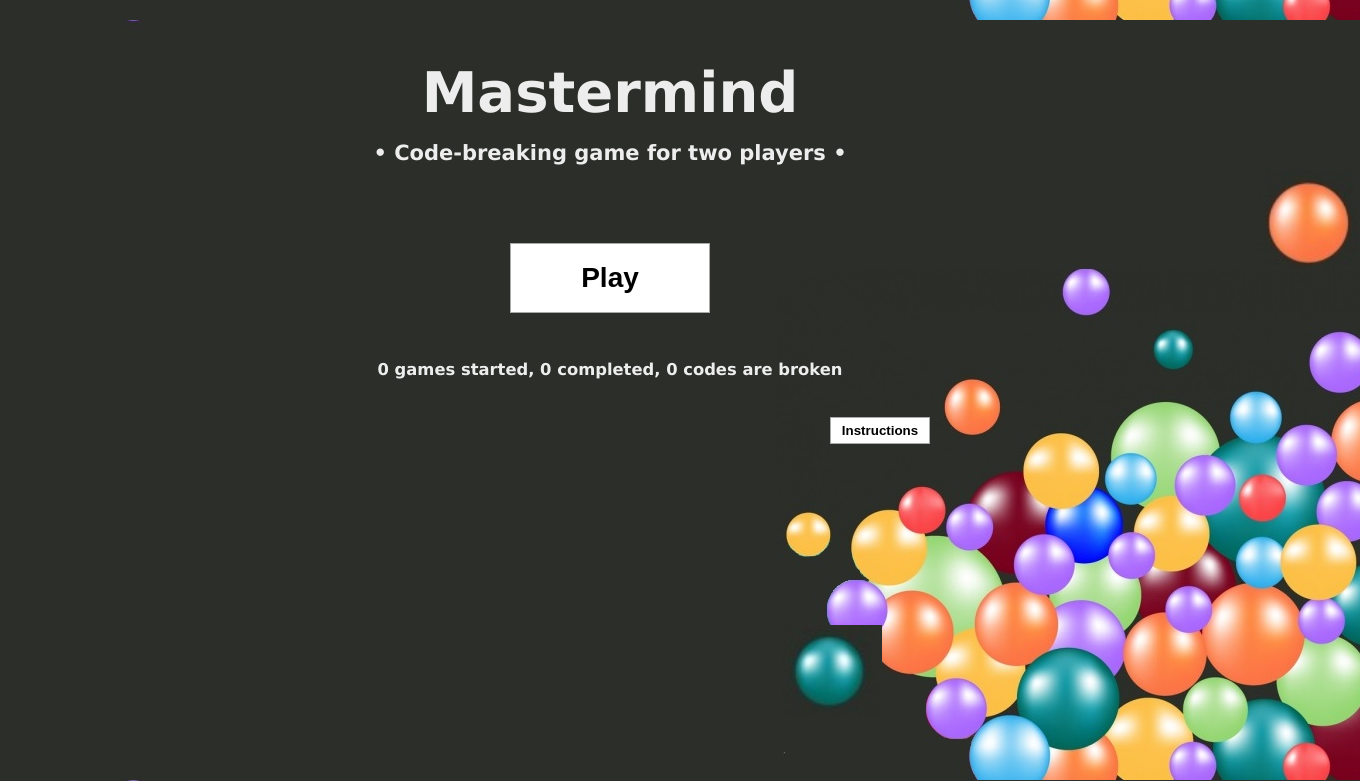
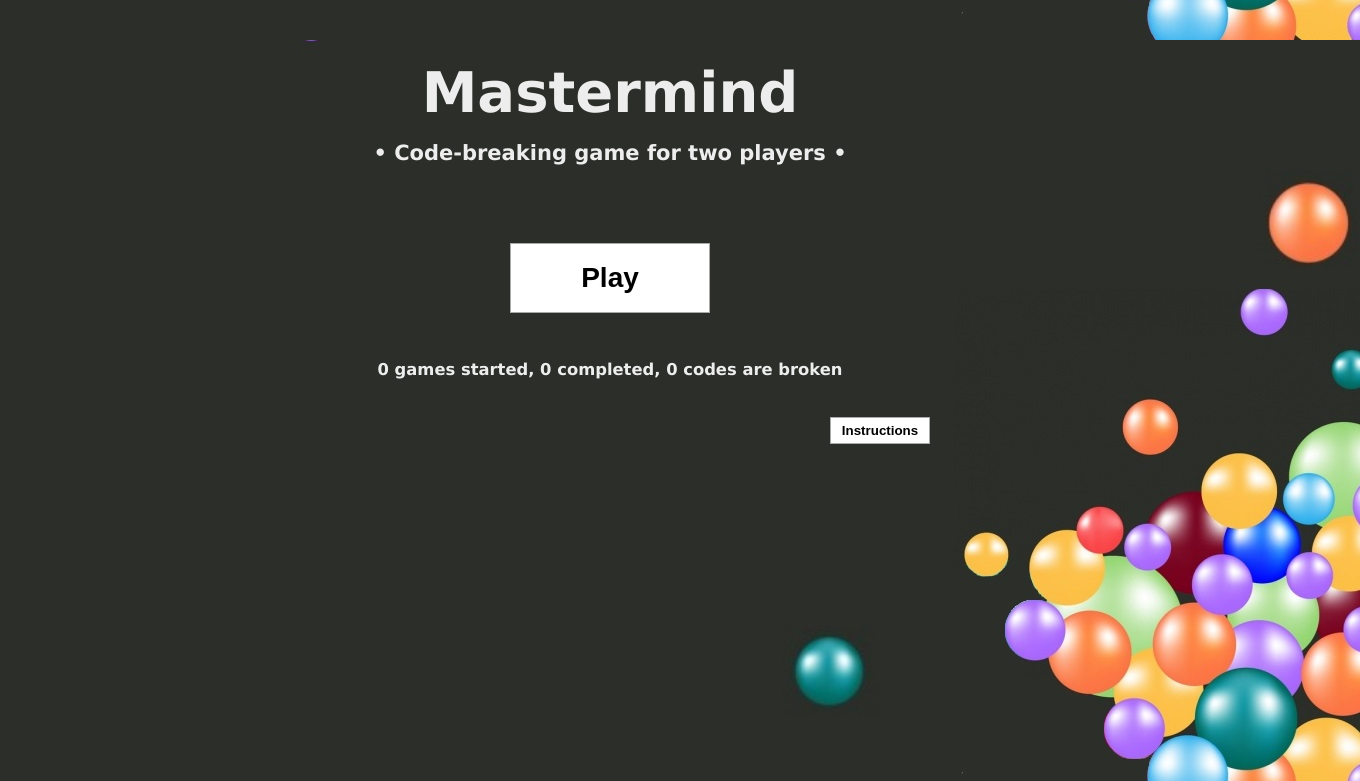
Before and after one commit to vemartens/WebData_Web_Assignment1, a Node server app: page / in a window 1360 px wide. Shown: the top 781 px of the page. Run offline with Node 20, Linux system fonts and the light colour scheme.

Commit message:
mini aanpassing

```diff
--- a/public/stylesheets/splash.css
+++ b/public/stylesheets/splash.css
@@ -10,7 +10,7 @@
     margin: auto;
     padding: 60px;
     background-image: url("background_balls.jpg");
-    background-position: right;
+    background-position: bottom left;
     /* width: auto; */
     background-color: #cccccc;
     vertical-align: middle;
```
